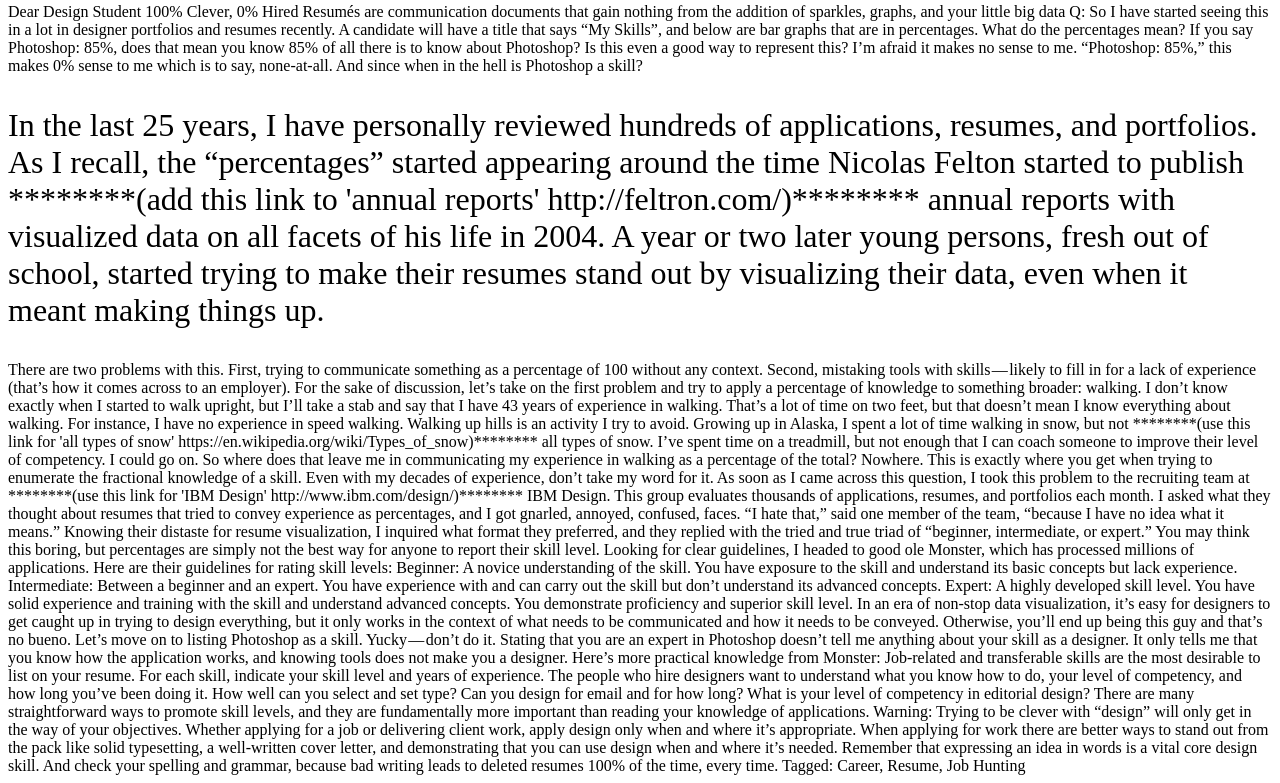
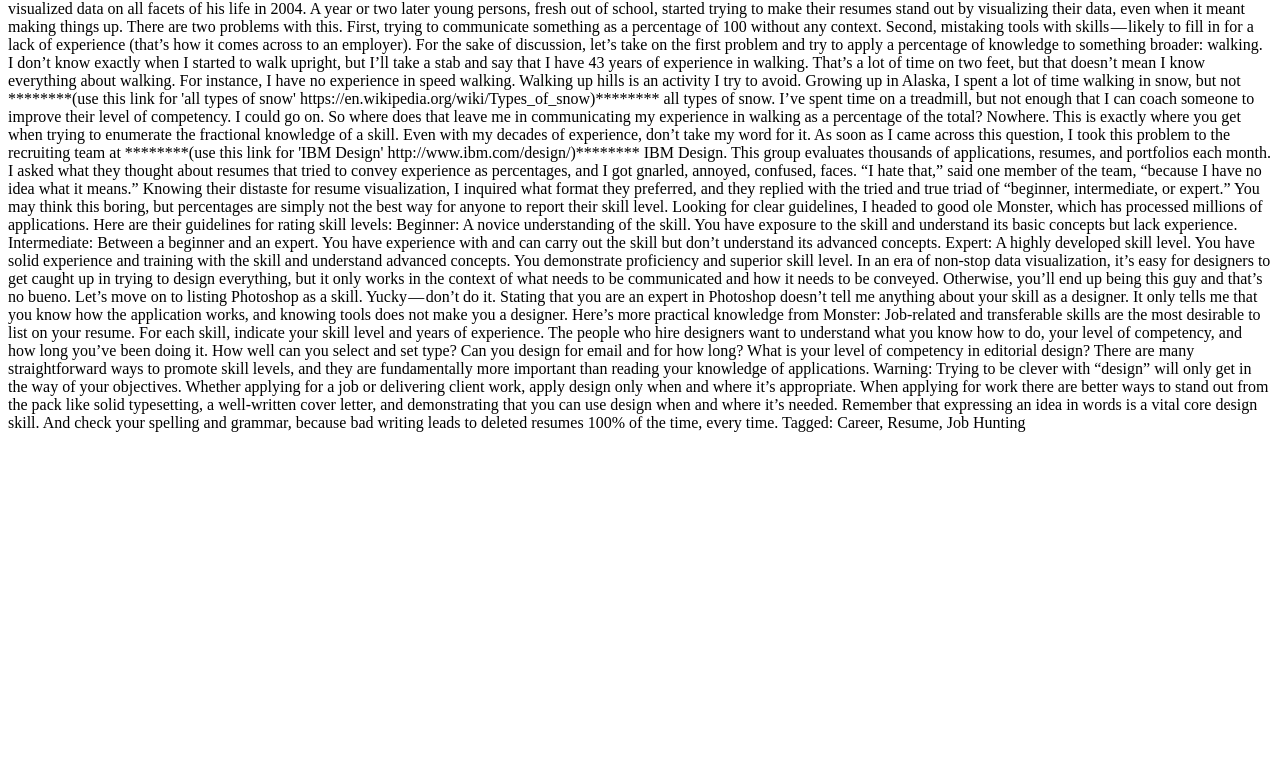
Before and after one commit to jsurmaczBU/hw-blog-design, a plain HTML site: page index.html in a window 1280 px wide. Shown: the part 98-881 px from the top of the page. After the commit the page ends 800 px from the top, so only its background shows below. Drawn offline with Linux system fonts and the light colour scheme.

Commit message:
Removed test HTML and fixed typo in relative path for styles.css

```diff
--- a/index.html
+++ b/index.html
@@ -7,7 +7,6 @@
     <link rel="stylesheet" href="styles/styles.css"
   </head>
   <body>
-    <p>test</p>
     <!-- this is the branding/main heading for the blog -->
     Dear Design Student
 
@@ -30,15 +29,13 @@
     “Photoshop: 85%,” this makes 0% sense to me which is to say, none-at-all.
     And since when in the hell is Photoshop a skill?
     <!---->
-    <p>
-      In the last 25 years, I have personally reviewed hundreds of applications,
-      resumes, and portfolios. As I recall, the “percentages” started appearing
-      around the time Nicolas Felton started to publish ********(add this link
-      to 'annual reports' http://feltron.com/)******** annual reports with
-      visualized data on all facets of his life in 2004. A year or two later
-      young persons, fresh out of school, started trying to make their resumes
-      stand out by visualizing their data, even when it meant making things up.
-    </p>
+    In the last 25 years, I have personally reviewed hundreds of applications,
+    resumes, and portfolios. As I recall, the “percentages” started appearing
+    around the time Nicolas Felton started to publish ********(add this link to
+    'annual reports' http://feltron.com/)******** annual reports with visualized
+    data on all facets of his life in 2004. A year or two later young persons,
+    fresh out of school, started trying to make their resumes stand out by
+    visualizing their data, even when it meant making things up.
     <!---->
     There are two problems with this. First, trying to communicate something as
     a percentage of 100 without any context. Second, mistaking tools with
```
